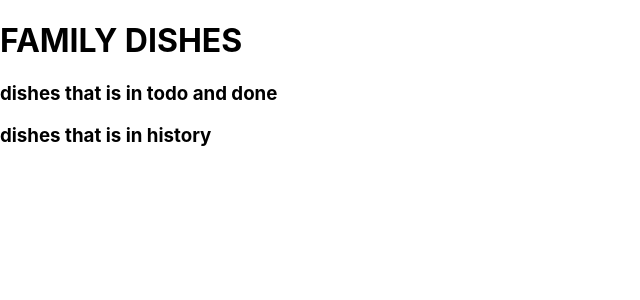
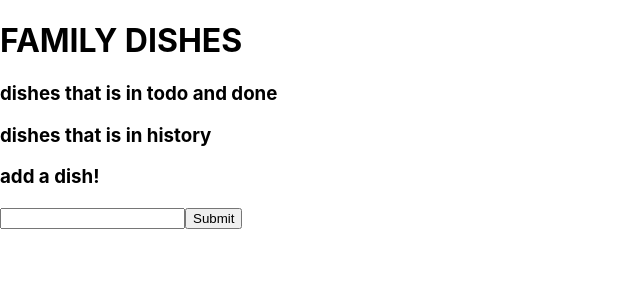
Before and after one commit to DennyJohansson/family-meal, a React (Create React App) app: page / in a window 1280 px wide. Shown: the top 300 px of the page, without its empty margins (0-640 px from the left). Built offline with nearby package versions, Linux system fonts and the light colour scheme.

Commit message:
add addDish gql, store, and ui logic

```diff
--- a/package.json
+++ b/package.json
@@ -13,6 +13,7 @@
     "ramda": "^0.26.1",
     "react": "^16.12.0",
     "react-dom": "^16.12.0",
+    "react-hook-form": "^4.6.2",
     "react-scripts": "3.3.0",
     "rxjs": "^6.5.4"
   },
--- a/src/features/dishes/Dishes.graphql.js
+++ b/src/features/dishes/Dishes.graphql.js
@@ -1,4 +1,14 @@
 import gql from "graphql-tag";
+
+export const ADD_DISH = gql`
+  mutation createDish($authorId: ID!, $status: String!, $content: String!) {
+    createDish(authorId: $authorId, status: $status, content: $content) {
+      id
+      content
+      status
+    }
+  }
+`;
 
 export const TODO_DISHES = gql`
   query {
--- a/src/features/dishes/Dishes.js
+++ b/src/features/dishes/Dishes.js
@@ -1,12 +1,29 @@
 import React, { useState, useLayoutEffect, useEffect } from "react";
+import { path } from "ramda";
 import dishes$ from "./../../store";
-import { useQuery } from "@apollo/react-hooks";
+import { useQuery, useMutation } from "@apollo/react-hooks";
+import { useForm } from "react-hook-form";
 
-import { ALL_DISHES } from "./Dishes.graphql";
+import { ALL_DISHES, ADD_DISH } from "./Dishes.graphql";
 export default () => {
+  const [addDishInputValue, setAddDishInputValue] = useState("");
   const [dishes, setDishes] = useState(dishes$.initialState);
-  const { data, loading } = useQuery(ALL_DISHES);
+  const { data: dishData, loading } = useQuery(ALL_DISHES);
+  const [addDish, { data: addDishData }] = useMutation(ADD_DISH);
   const { TODO, DONE, HISTORY } = dishes;
+  const { register, handleSubmit, errors } = useForm();
+
+  const onSubmit = ({ addDishInput }) => {
+    // TODO: change id to current login user
+    setAddDishInputValue("");
+    addDish({
+      variables: {
+        authorId: "ck5lgp68800090746h4ychbxb",
+        status: "TODO",
+        content: addDishInput
+      }
+    });
+  };
 
   useLayoutEffect(() => {
     dishes$.init();
@@ -14,10 +31,17 @@ export default () => {
   }, []);
 
   useEffect(() => {
-    if (!loading && data && data.dishes) {
-      dishes$.addDishes(data.dishes);
+    const addDish = path(["createDish"], addDishData);
+    if (addDish) {
+      dishes$.addDish(addDish);
     }
-  }, [data, loading]);
+  }, [addDishData]);
+
+  useEffect(() => {
+    if (!loading && dishData && dishData.dishes) {
+      dishes$.addDishes(dishData.dishes);
+    }
+  }, [dishData, loading]);
 
   return (
     <div>
@@ -46,6 +70,17 @@ export default () => {
           </li>
         ))}
       </ul>
+      <h3>add a dish!</h3>
+      <form onSubmit={handleSubmit(onSubmit)}>
+        <input
+          name="addDishInput"
+          value={addDishInputValue}
+          onChange={e => setAddDishInputValue(e.target.value)}
+          ref={register({ required: true })}
+        />
+        {errors.addDishInput && <span>This field is required</span>}
+        <input type="submit" />
+      </form>
     </div>
   );
 };
--- a/src/store.js
+++ b/src/store.js
@@ -5,7 +5,7 @@ const subject = new Subject();
 
 const initialState = { TODO: [], DONE: [], HISTORY: [] };
 let state = initialState;
-
+// use lenses
 const dishes$ = {
   init: () => subject.next(initialState),
   subscribe: setState => subject.subscribe(setState),
```
Also changed, not shown: 1 other file (tests, documents, lock files or other folders).
